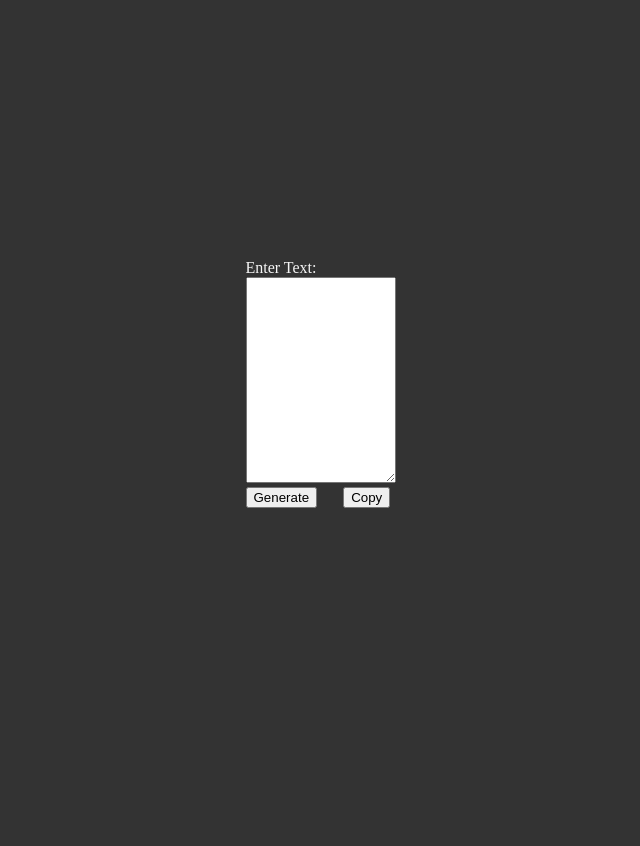
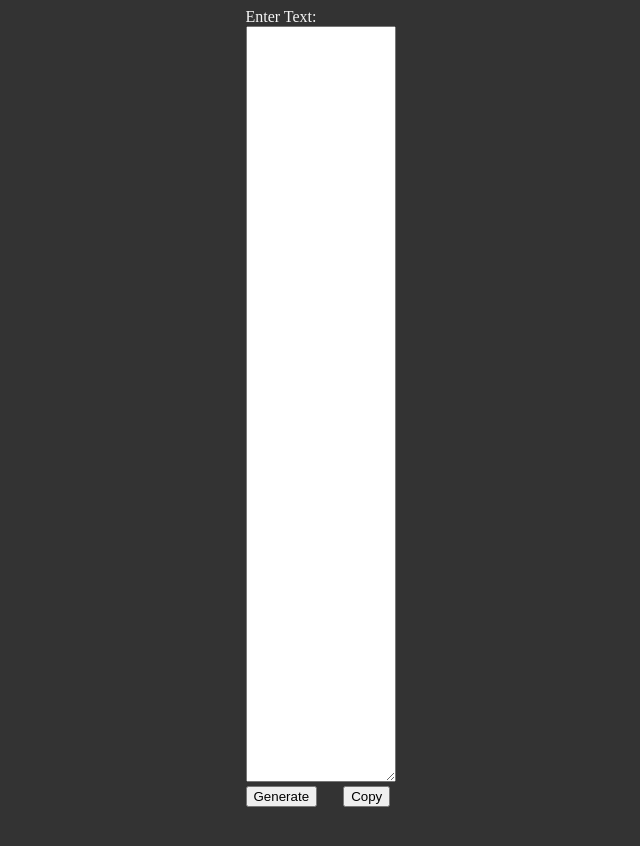
Before and after one commit to Bubba1986/Less-Dash, a plain HTML site: page index.html in a window 1280 px wide. Shown: the whole page, without its empty margins (304-944 px from the left). Before the commit the page ends 816 px from the top, so only its background shows below. Drawn offline with Linux system fonts and the light colour scheme.

Commit message:
Update index.html
sized up the text box

```diff
--- a/index.html
+++ b/index.html
@@ -11,7 +11,7 @@
     <form>
       <label>Enter Text:</label>
       <br>
-      <textarea id="text-input" class="form-control" style="height: 200px; width: 80%;"></textarea>
+      <textarea id="text-input" class="form-control" style="height: 750px; width: 80%;"></textarea>
       <br>
       <div class="button-container">
         <button type="button" onclick="removeDash()">Generate</button>
```
